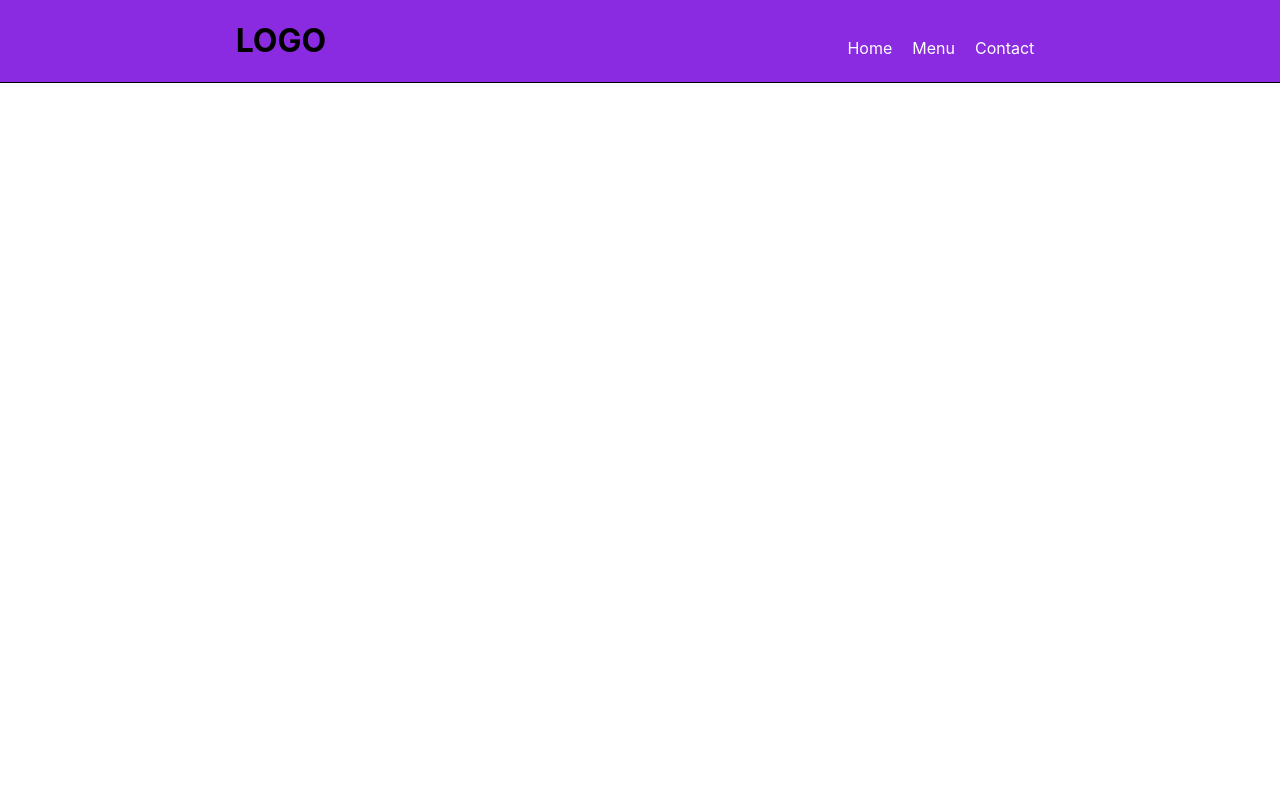
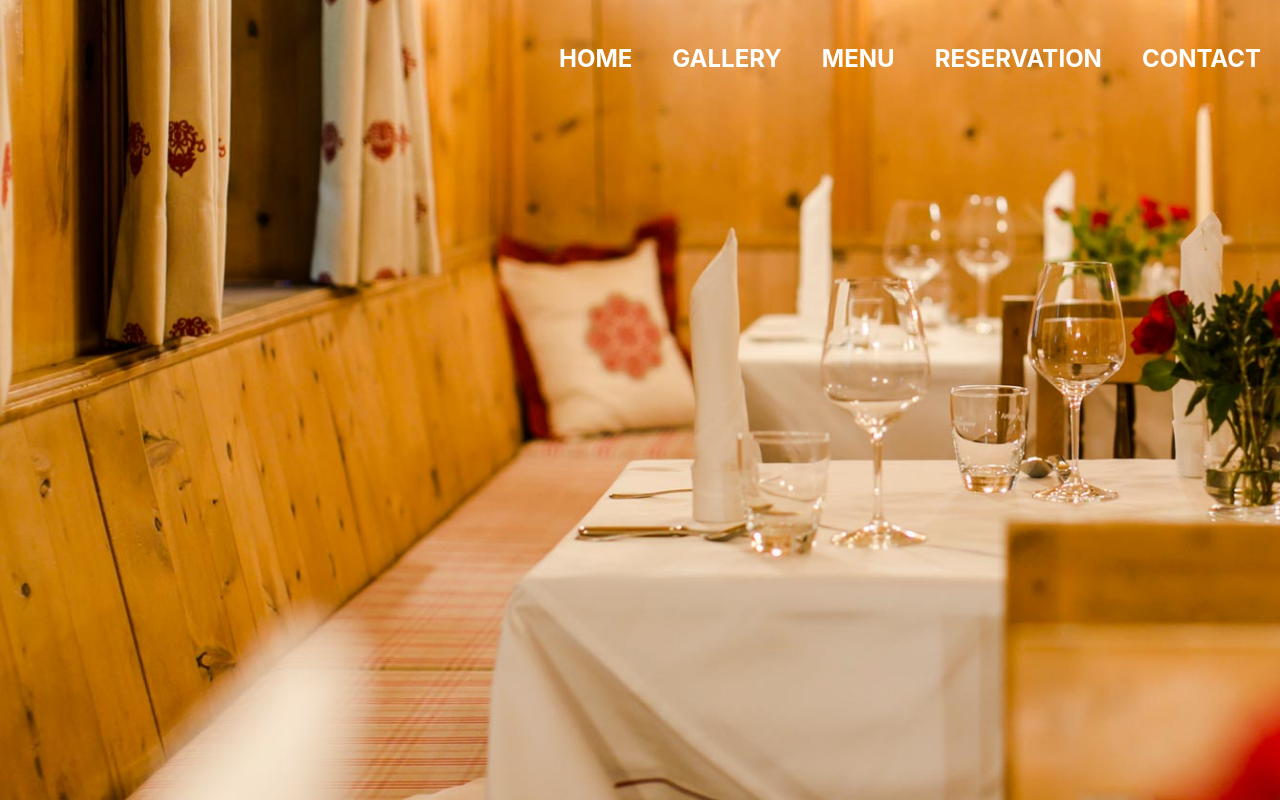
Before and after one commit to RopeJuve/restaurant, a Next.js app: page / in a window 1280 px wide. Built offline with nearby package versions, Linux system fonts and the light colour scheme.

Commit message:
add layout and  style NavBar

```diff
--- a/components/NavBar.js
+++ /dev/null
@@ -1,18 +0,0 @@
-import styles from './NavBar.module.css';
-
-function NavBar() {
-  return (
-    <div className={styles.navbarContainer}>
-        <h1>LOGO</h1>
-        <div >
-            <ul className={styles.menuContainer}>
-                <li>Home</li>
-                <li>Menu</li>
-                <li>Contact</li>
-            </ul>
-        </div>
-    </div>
-  )
-}
-
-export default NavBar
--- a/components/NavBar.module.css
+++ /dev/null
@@ -1,22 +0,0 @@
-.navbarContainer{
-    width: 100%;
-    display: flex;
-    justify-content: space-around;
-    align-items: center;
-    background-color: blueviolet;
-    border-bottom: 0.5px solid black;
-}
-
-.menuContainer{
-    display: flex;
-    justify-content: center;
-    align-items: center;
-    color: white;
-    margin-bottom: 0.1rem;
-}
-
-.menuContainer li{
-    list-style: none;
-    margin: 10px;
-    cursor: pointer;
-}
--- a/pages/_app.js
+++ /dev/null
@@ -1,7 +0,0 @@
-import '../styles/globals.css'
-
-function MyApp({ Component, pageProps }) {
-  return <Component {...pageProps} />
-}
-
-export default MyApp
--- a/pages/index.js
+++ /dev/null
@@ -1,14 +0,0 @@
-import Head from 'next/head'
-import NavBar from '../components/NavBar'
-
-export default function Home() {
-  return (
-    <div>
-      <Head>
-        <title>MyRestauran</title>
-        <meta name="description" content="Restauran" />
-      </Head>
-      <NavBar />
-    </div>
-  )
-}
--- /dev/null
+++ b/src/components/Layout/Layout.js
@@ -0,0 +1,20 @@
+import Image from "next/image";
+import Backround from "../../assets/images/tische-gedeckt-rosen.jpg";
+import styles from "./Layout.module.css";
+
+function Layout(props) {
+  return (
+    <div>
+      {props.children}
+      <div className={styles.image}>
+        <Image
+          src={Backround.src}
+          alt="background"
+          layout="fill"
+          objectFit="cover"
+        />
+      </div>
+    </div>
+  );
+}
+export default Layout;
--- /dev/null
+++ b/src/components/Layout/Layout.module.css
@@ -0,0 +1,11 @@
+.image{
+    position: fixed;
+    min-width: 1910px;
+    min-height: 940px;
+    width: auto;
+    top: 0;
+    left: 0;
+    right: 0;
+    bottom: 0;
+    z-index: -1;
+}
--- /dev/null
+++ b/src/components/Navbar/NavBar.js
@@ -0,0 +1,27 @@
+import styles from "./NavBar.module.css";
+import Layout from "../Layout/Layout";
+import Image from "next/image";
+import logo from "../../assets/images/logo.png";
+
+function NavBar() {
+  return (
+    <Layout>
+      <div className={styles.container}>
+        <div className={styles.logo}>
+          <Image src={logo.src} alt="logo" width={200} height={200} />
+        </div>
+        <div className={styles.navbarContainer}>
+          <ul className={styles.menuContainer}>
+            <li>HOME</li>
+            <li>GALLERY</li>
+            <li>MENU</li>
+            <li>RESERVATION</li>
+            <li>CONTACT</li>
+          </ul>
+        </div>
+      </div>
+    </Layout>
+  );
+}
+
+export default NavBar;
--- /dev/null
+++ b/src/components/Navbar/NavBar.module.css
@@ -0,0 +1,33 @@
+.container {
+  display: flex;
+  justify-content: center;
+  align-items: center;
+  text-align: center;
+  color: white;
+}
+.navbarContainer {
+  display: flex;
+  width: 1500px;
+  justify-content: center;
+  align-items: center;
+  text-align: center;
+  font-size: x-large;
+}
+.menuContainer {
+  display: flex;
+  justify-content: center;
+  align-items: center;
+  font-weight: bold;
+  margin-bottom: 0.1rem;
+}
+.menuContainer li {
+  list-style: none;
+  margin: 20px;
+  cursor: pointer;
+}
+.menuContainer li:hover {
+  color: black;
+}
+.logo {
+  margin-left: 500px;
+}
--- /dev/null
+++ b/src/pages/_app.js
@@ -0,0 +1,7 @@
+import "../styles/globals.css";
+
+function MyApp({ Component, pageProps }) {
+  return <Component {...pageProps} />;
+}
+
+export default MyApp;
--- /dev/null
+++ b/src/pages/index.js
@@ -0,0 +1,14 @@
+import Head from "next/head";
+import NavBar from "../components/Navbar/NavBar";
+
+export default function Home() {
+  return (
+    <div>
+      <Head>
+        <title>MyHotel</title>
+        <meta name="description" content="Hotel" />
+      </Head>
+      <NavBar />
+    </div>
+  );
+}
```
Also changed, not shown: src/assets/images/logo.png (added), src/assets/images/tische-gedeckt-rosen.jpg (added), src/pages/api/hello.js (renamed from pages/api/hello.js), src/styles/globals.css (renamed from styles/globals.css).
